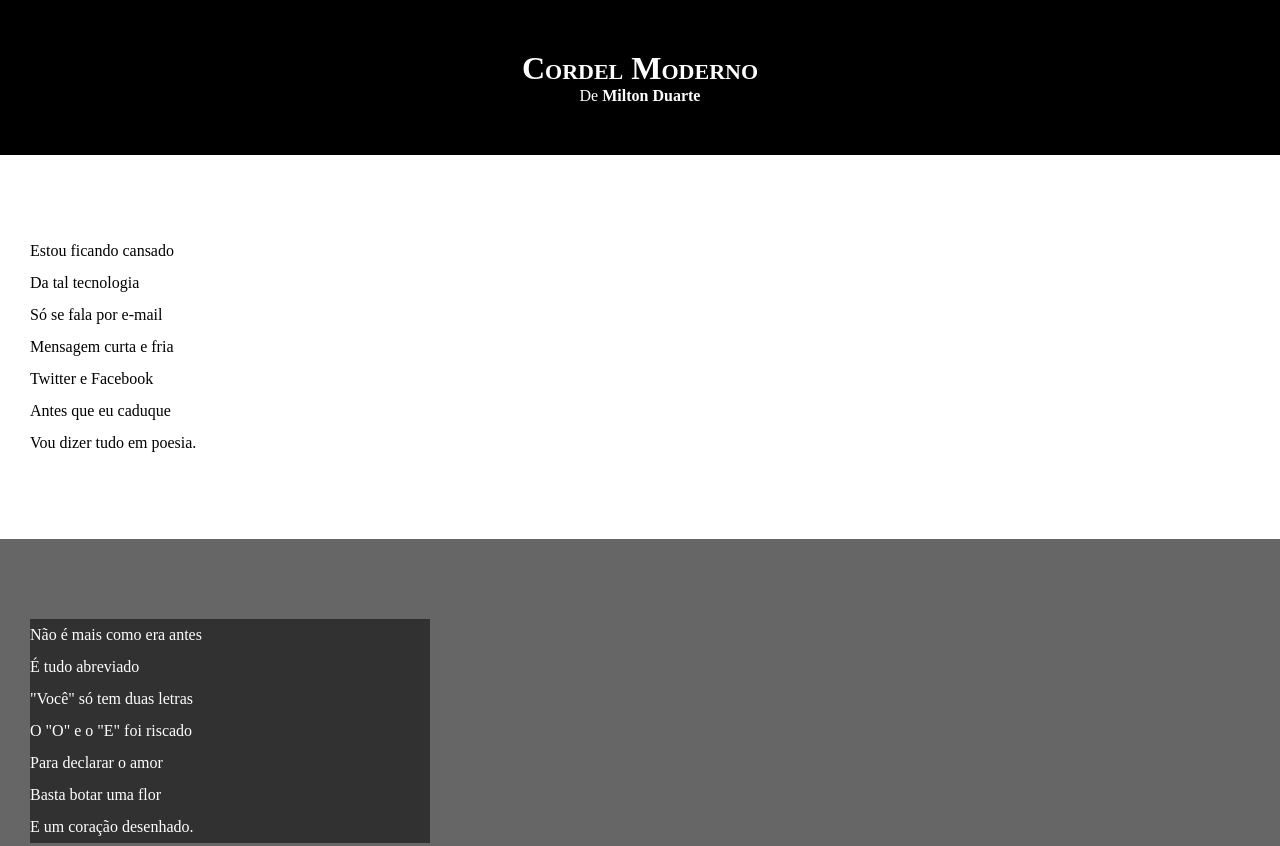
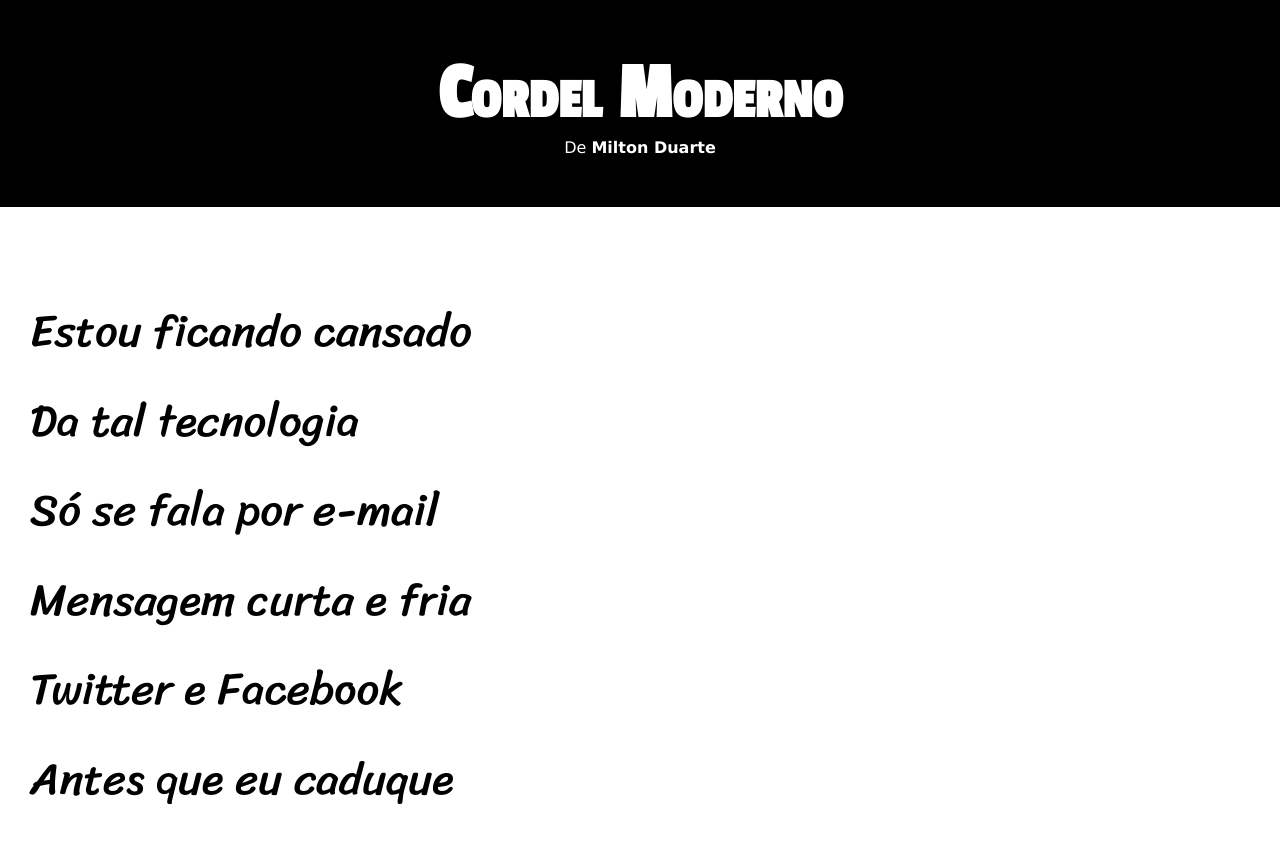
Before and after one commit to ErickTorresss/html-css, a plain HTML site: page desafios/desafio12/cordel.html in a window 1280 px wide. Shown: the top 846 px of the page. Drawn offline with Linux system fonts and the light colour scheme.

Commit message:
update desafio12

```diff
--- a/desafios/desafio12/estilo/style.css
+++ b/desafios/desafio12/estilo/style.css
@@ -1,4 +1,13 @@
 @charset "UTF-8";
+
+@import url('https://fonts.googleapis.com/css2?family=Passion+One&display=swap');
+@import url('https://fonts.googleapis.com/css2?family=Sriracha&display=swap');
+
+:root{
+    --fonte1: verdana, geneva, tahoma, sans-serif;
+    --fonte2: 'Passion One', cursive;
+    --fonte3: 'Sriracha', cursive;
+}
 
 *{
     margin: 0px;
@@ -8,6 +17,7 @@
 html, body{
     min-height: 100vh;
     background-color: darkgrey;
+    font-family: var(--fonte1);
 }
 header{
     background-color: black;
@@ -17,7 +27,8 @@ header{
 header > h1{
     padding-top: 50px;
     font-variant: small-caps;
-
+    font-family: var(--fonte2);
+    font-size: 10vh;
 }
 header > p{
     padding-bottom: 50px;
@@ -35,7 +46,8 @@ section{
     padding-bottom: 10vh;
     padding-left: 30px;
     line-height: 2em;
-
+    font-family: var(--fonte3);
+    font-size: 3.5vw;
 }
 section.normal{
     background-color: white;
@@ -47,7 +59,8 @@ section.imagem{
 }
 section.imagem > p{
     background-color: rgba(0, 0, 0, 0.521);
-    width: 400px;
+    display: inline-block;
+    padding: 5px;
 }
 footer{
     background-color: black;
```
